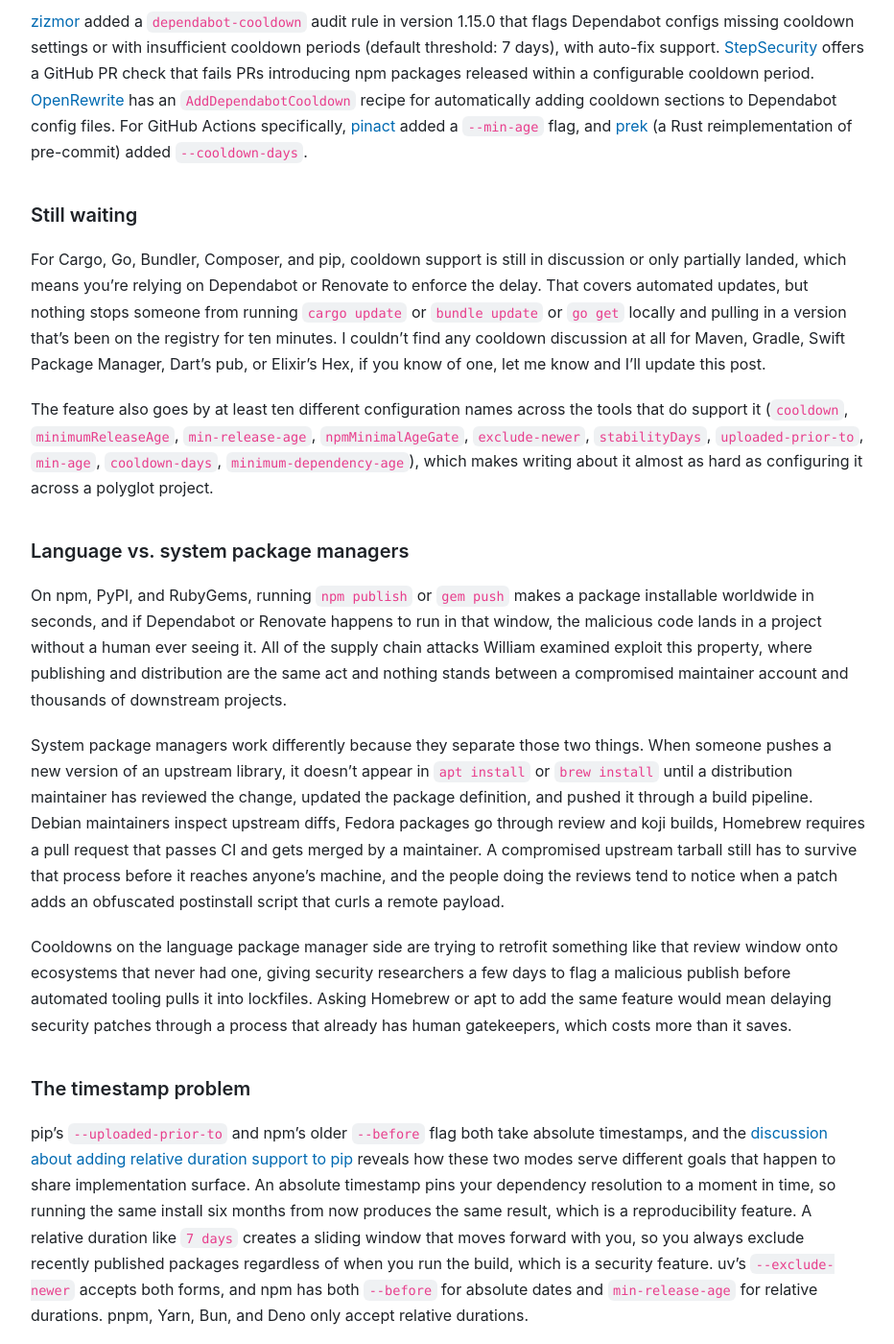
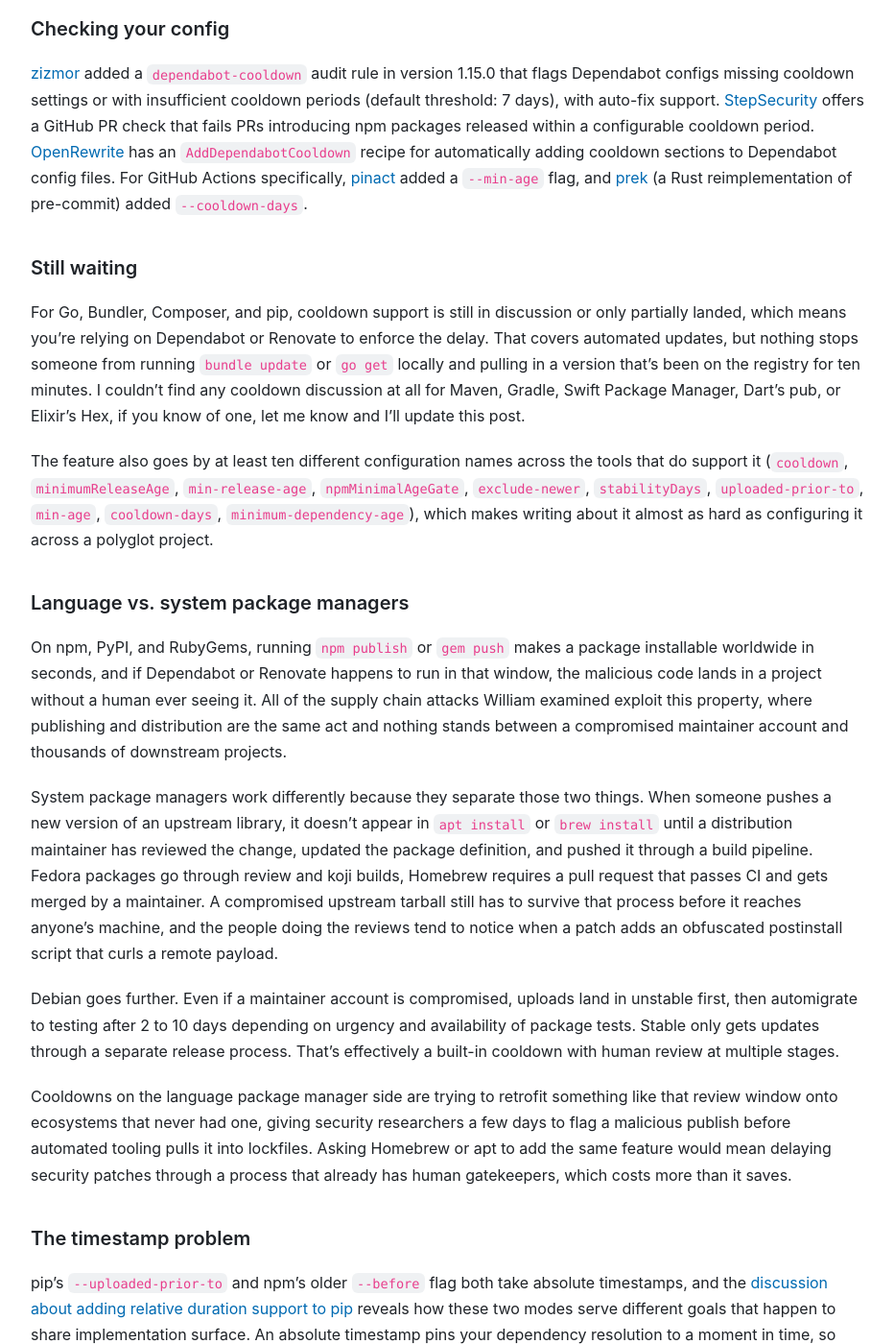
Before and after one commit to andrew/nesbitt.io, a Jekyll site: the page built from _posts/2026-03-04-package-managers-need-to-cool-down.md, in a window 1280 px wide and 1400 px high, scrolled down 1991 px. Shown: the whole window at 96% size, without its empty margins (173-1105 px from the left). Built offline with Jekyll 4.4.1, drawn with Linux system fonts in a browser that asks for light colours; comment, search, counter and statistics services are not loaded; some of the changed text lies outside the part shown.

Commit message:
Updates from cargo and debian folk

```diff
--- a/_posts/2026-03-04-package-managers-need-to-cool-down.md
+++ b/_posts/2026-03-04-package-managers-need-to-cool-down.md
@@ -30,7 +30,7 @@
 
 ### Rust, Go, PHP, .NET
 
-These ecosystems are still in the discussion phase. Cargo has an [open issue](https://github.com/rust-lang/cargo/issues/15973), and in the meantime there's [cargo-cooldown](https://crates.io/crates/cargo-cooldown), a third-party wrapper that enforces a configurable cooldown window on developer machines as a proof-of-concept (CI pipelines are expected to keep using plain Cargo against committed lockfiles). Go has an [open proposal](https://github.com/golang/go/issues/76485) for `go get` and `go mod tidy`, Composer has [two](https://github.com/composer/composer/issues/12552) [open](https://github.com/composer/composer/issues/12633) issues, and NuGet has an [open issue](https://github.com/NuGet/Home/issues/14657) though .NET projects using Dependabot already get cooldowns on the update bot side since Dependabot [expanded NuGet support](https://github.blog/changelog/2025-07-29-dependabot-expanded-cooldown-and-package-manager-support/) in July 2025.
+Cargo has an [RFC in progress](https://github.com/rust-lang/rfcs/pull/3923) and the registry-side infrastructure for cooldowns is [stabilized in Cargo 1.94](https://doc.rust-lang.org/nightly/cargo/CHANGELOG.html#cargo-194-2026-03-05) (releasing March 5, 2026). Their approach sidesteps the exemption list problem entirely: instead of exempting packages from cooldowns, you explicitly opt in to a new version with `cargo update foo --precise 1.5.10`, which records the choice in your lockfile. No exclude list to remember to clean up later. In the meantime there's also [cargo-cooldown](https://crates.io/crates/cargo-cooldown), a third-party wrapper that enforces a configurable cooldown window on developer machines as a proof-of-concept. Go has an [open proposal](https://github.com/golang/go/issues/76485) for `go get` and `go mod tidy`, Composer has [two](https://github.com/composer/composer/issues/12552) [open](https://github.com/composer/composer/issues/12633) issues, and NuGet has an [open issue](https://github.com/NuGet/Home/issues/14657) though .NET projects using Dependabot already get cooldowns on the update bot side since Dependabot [expanded NuGet support](https://github.blog/changelog/2025-07-29-dependabot-expanded-cooldown-and-package-manager-support/) in July 2025.
 
 ### Dependency update tools
 
@@ -42,7 +42,7 @@
 
 ### Still waiting
 
-For Cargo, Go, Bundler, Composer, and pip, cooldown support is still in discussion or only partially landed, which means you're relying on Dependabot or Renovate to enforce the delay. That covers automated updates, but nothing stops someone from running `cargo update` or `bundle update` or `go get` locally and pulling in a version that's been on the registry for ten minutes. I couldn't find any cooldown discussion at all for Maven, Gradle, Swift Package Manager, Dart's pub, or Elixir's Hex, if you know of one, let me know and I'll update this post.
+For Go, Bundler, Composer, and pip, cooldown support is still in discussion or only partially landed, which means you're relying on Dependabot or Renovate to enforce the delay. That covers automated updates, but nothing stops someone from running `bundle update` or `go get` locally and pulling in a version that's been on the registry for ten minutes. I couldn't find any cooldown discussion at all for Maven, Gradle, Swift Package Manager, Dart's pub, or Elixir's Hex, if you know of one, let me know and I'll update this post.
 
 The feature also goes by at least ten different configuration names across the tools that do support it (`cooldown`, `minimumReleaseAge`, `min-release-age`, `npmMinimalAgeGate`, `exclude-newer`, `stabilityDays`, `uploaded-prior-to`, `min-age`, `cooldown-days`, `minimum-dependency-age`), which makes writing about it almost as hard as configuring it across a polyglot project.
 
@@ -50,7 +50,9 @@
 
 On npm, PyPI, and RubyGems, running `npm publish` or `gem push` makes a package installable worldwide in seconds, and if Dependabot or Renovate happens to run in that window, the malicious code lands in a project without a human ever seeing it. All of the supply chain attacks William examined exploit this property, where publishing and distribution are the same act and nothing stands between a compromised maintainer account and thousands of downstream projects.
 
-System package managers work differently because they separate those two things. When someone pushes a new version of an upstream library, it doesn't appear in `apt install` or `brew install` until a distribution maintainer has reviewed the change, updated the package definition, and pushed it through a build pipeline. Debian maintainers inspect upstream diffs, Fedora packages go through review and koji builds, Homebrew requires a pull request that passes CI and gets merged by a maintainer. A compromised upstream tarball still has to survive that process before it reaches anyone's machine, and the people doing the reviews tend to notice when a patch adds an obfuscated postinstall script that curls a remote payload.
+System package managers work differently because they separate those two things. When someone pushes a new version of an upstream library, it doesn't appear in `apt install` or `brew install` until a distribution maintainer has reviewed the change, updated the package definition, and pushed it through a build pipeline. Fedora packages go through review and koji builds, Homebrew requires a pull request that passes CI and gets merged by a maintainer. A compromised upstream tarball still has to survive that process before it reaches anyone's machine, and the people doing the reviews tend to notice when a patch adds an obfuscated postinstall script that curls a remote payload.
+
+Debian goes further. Even if a maintainer account is compromised, uploads land in unstable first, then automigrate to testing after 2 to 10 days depending on urgency and availability of package tests. Stable only gets updates through a separate release process. That's effectively a built-in cooldown with human review at multiple stages.
 
 Cooldowns on the language package manager side are trying to retrofit something like that review window onto ecosystems that never had one, giving security researchers a few days to flag a malicious publish before automated tooling pulls it into lockfiles. Asking Homebrew or apt to add the same feature would mean delaying security patches through a process that already has human gatekeepers, which costs more than it saves.
 
```
Also changed, not shown: _data/stats.json (+4 -4 lines).
